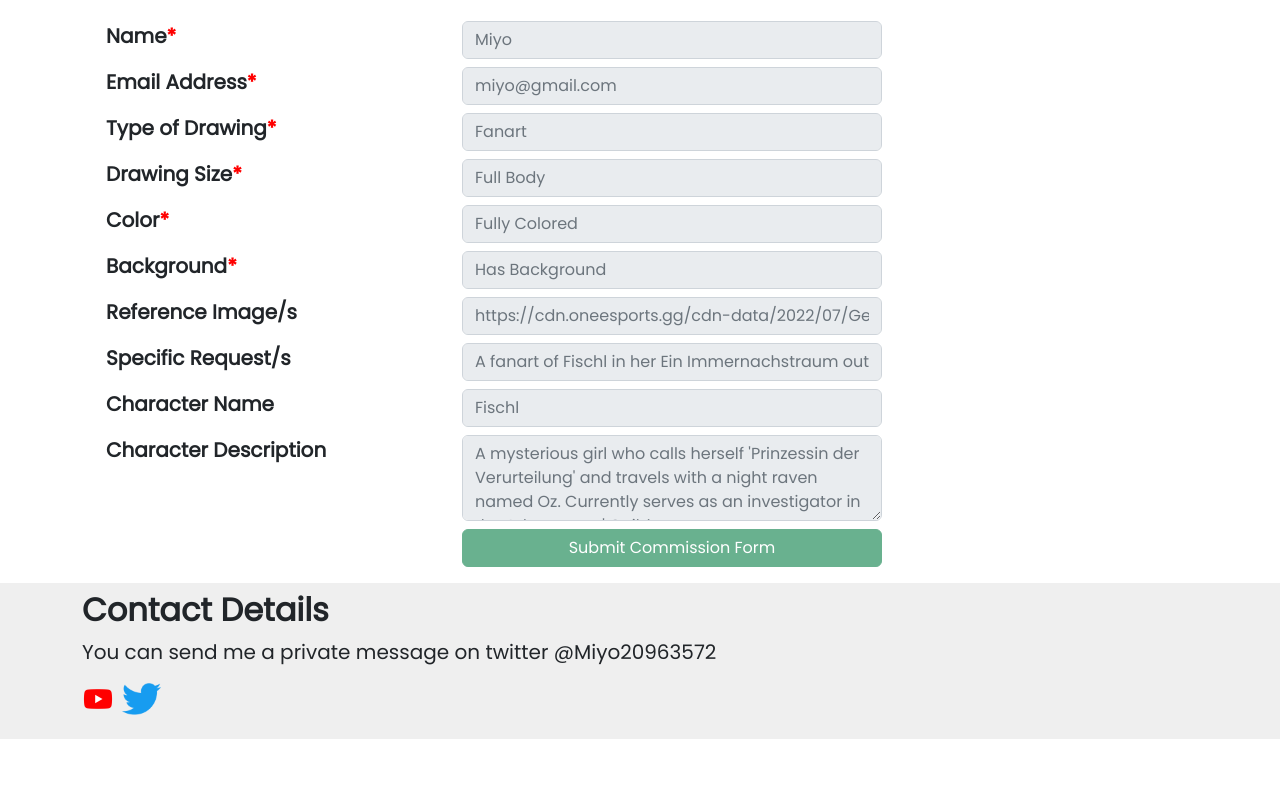
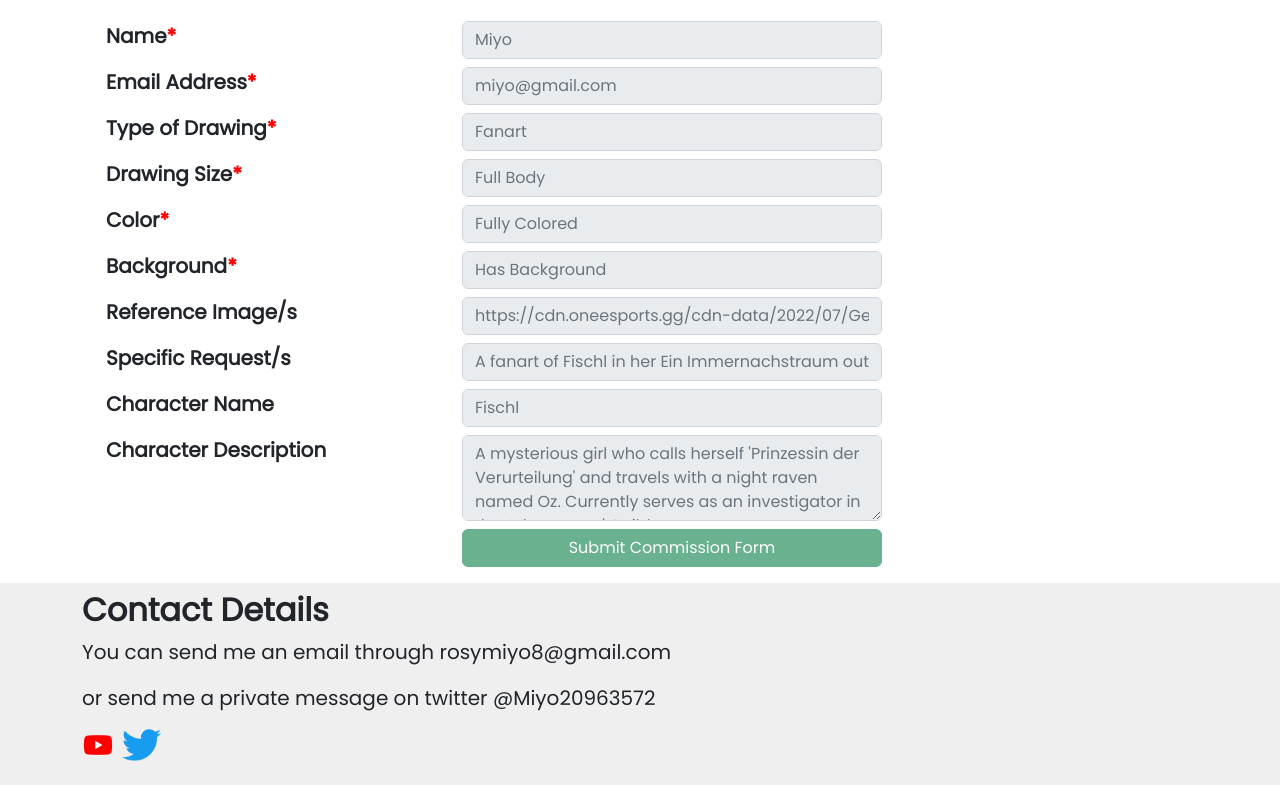
Before and after one commit to Numbers00/miyos-page, a website: page index.html in a window 1280 px wide. Shown: the part 3099-3884 px from the top of the page. Before the commit the page ends 3838 px from the top, so only its background shows below. Drawn offline with nearby package versions, Linux system fonts and the light colour scheme.

Commit message:
added gmail to page

```diff
--- a/index.html
+++ b/index.html
@@ -378,7 +378,8 @@
     <section id="contactSection" class="contact-section bg-theme1 w-100 pt-2 pb-4">
       <div class="contact-contents container d-flex flex-column">
         <h2 class="fw-bold">Contact Details</h2>
-        <p class="fs-5">You can send me a private message on twitter @Miyo20963572</p>
+        <p class="fs-5">You can send me an email through rosymiyo8@gmail.com</p>
+        <p class="fs-5">or send me a private message on twitter @Miyo20963572</p>
         <div class="d-flex">
           <a href="https://www.youtube.com/channel/UCTY0ojjo0_Ev5Al-PnKP8Hw/videos" target="_blank">
             <img src="imgs/youtube_icon.png" class="small-icon me-2" alt="YouTube Icon">
--- a/script.js
+++ b/script.js
@@ -123,7 +123,7 @@ function sendMail (event) {
 
   Email.send({
     SecureToken: 'e9562325-46b4-4577-bd9d-804947d4ee3e',
-    To: 'azzuronbloodfall@gmail.com',
+    To: 'rosymiyo8@gmail.com',
     From: 'kylemariangelo@gmail.com',
     Subject: `Art Commission Request from ${name}`,
     Body: emailBody
```
